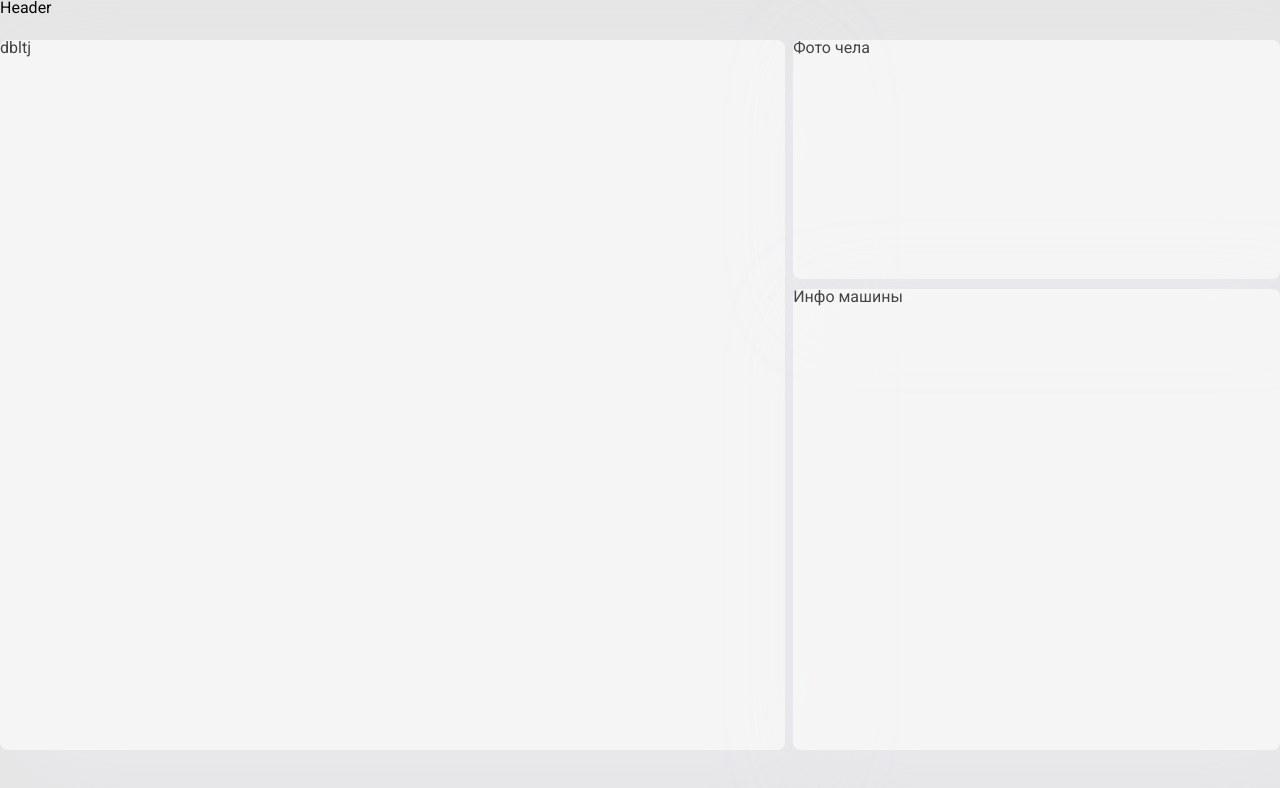
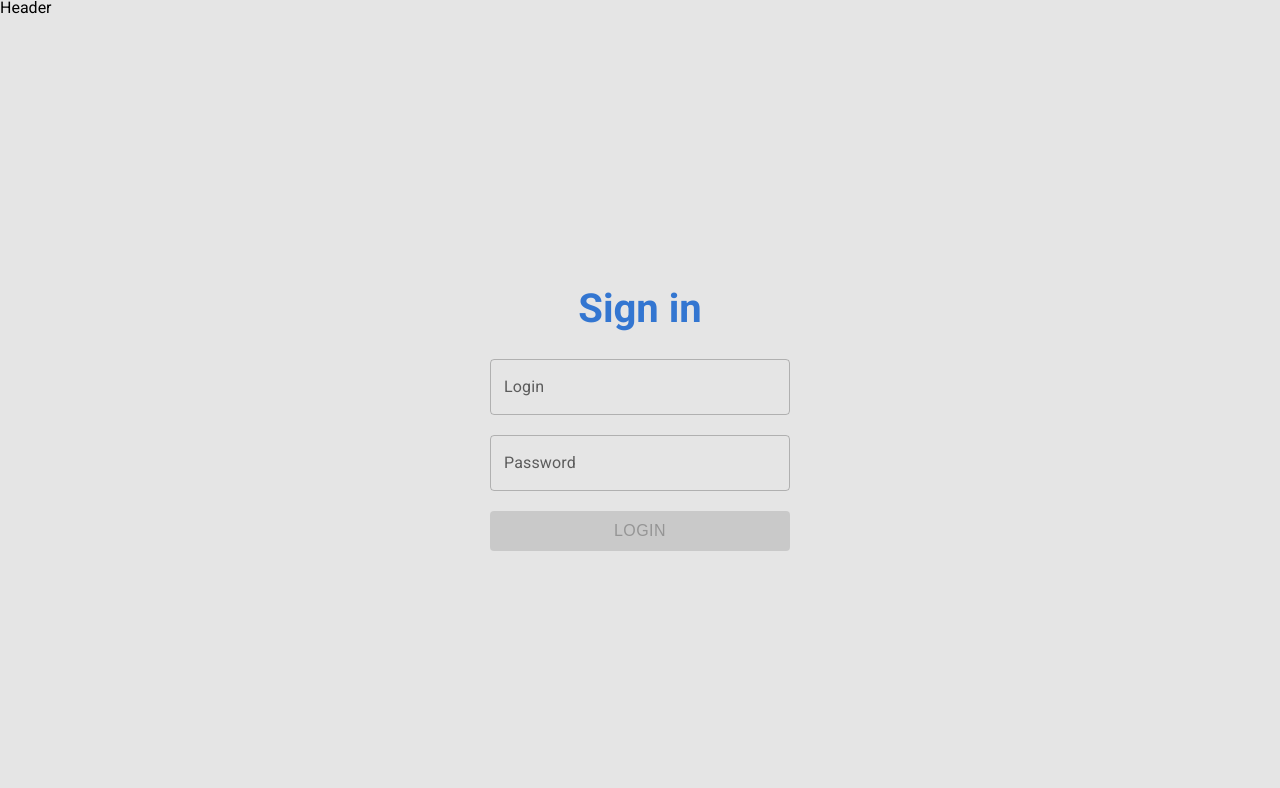
Before and after one commit to sersldmir/hack_2022, a React (Create React App) app in the folder hack2022-frontend/: page /cctv in a window 1280 px wide. Shown: the top 788 px of the page. Built offline with nearby package versions, Linux system fonts and the light colour scheme; sample sign-in values are in the browser's storage.

Commit message:
added storing login depending on user input

```diff
--- a/hack2022-frontend/src/Components/Authorization/Authorization.jsx
+++ b/hack2022-frontend/src/Components/Authorization/Authorization.jsx
@@ -27,8 +27,8 @@ const Authorization = () => {
           setTextSubmitButton("Loading...");
           const responseOK = true;
           if (responseOK) {
-            localStorage.setItem("auth", "1234");
-            dispatch(setUser({ login: "user" }));
+            localStorage.setItem("auth", `{login: ${login}}`);
+            dispatch(setUser({ login }));
           } else {
             setTextSubmitButton("LOGIN");
           }
--- a/hack2022-frontend/src/Components/MainRouter/MainRouter.jsx
+++ b/hack2022-frontend/src/Components/MainRouter/MainRouter.jsx
@@ -15,7 +15,7 @@ const MainRouter = () => {
   useEffect(() => {
     const auth = JSON.parse(localStorage.getItem("auth"));
     if (auth) {
-      dispatch(setUser({ login: auth.toString() }));
+      dispatch(setUser({ login: auth.login }));
     }
     setCheckedLogged(true);
   }, []);
```
